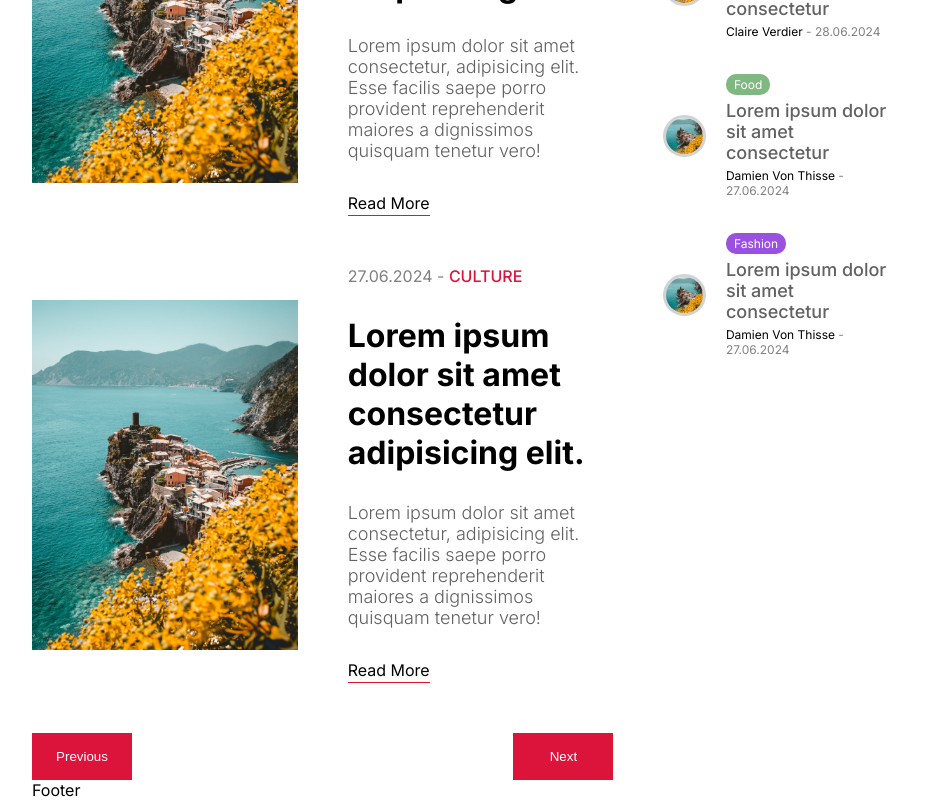
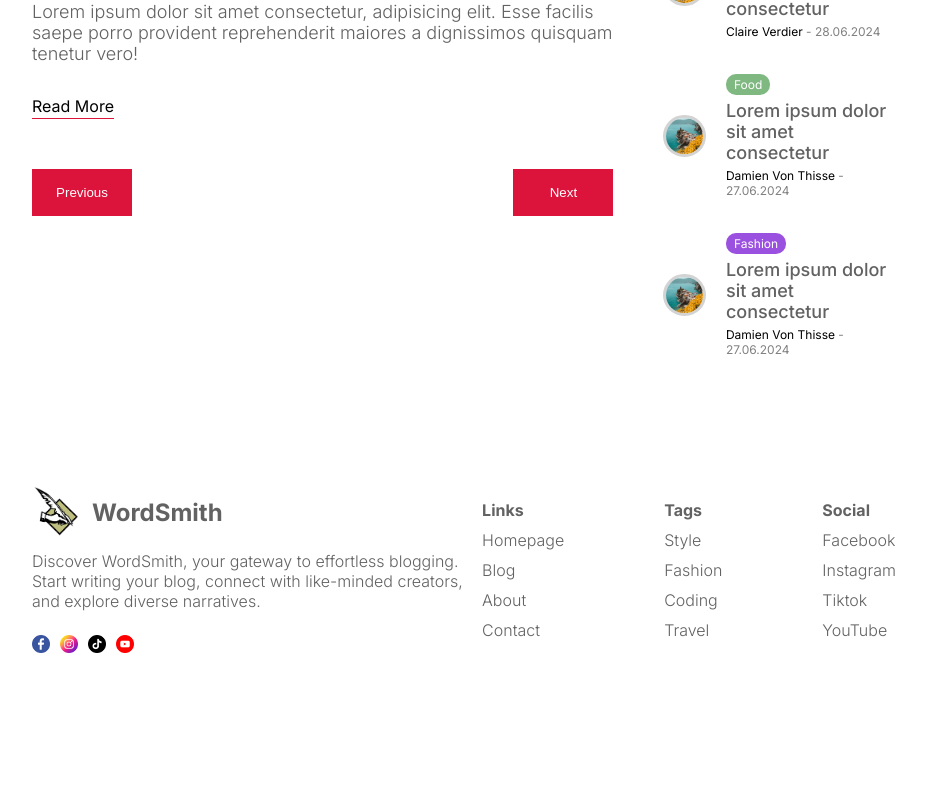
Before and after one commit to asha-saini06/blog-app, a Next.js app: page / in a window 1280 px wide. Shown: the part 2544-3344 px from the top of the page, without its empty margins (176-1102 px from the left). After the commit the page ends 3217 px from the top, so only its background shows below. Built offline with nearby package versions, Linux system fonts and the light colour scheme.

Commit message:
Footer Component Design

```diff
--- a/src/components/Menu/menu.module.css
+++ b/src/components/Menu/menu.module.css
@@ -12,3 +12,9 @@
 .title {
     font-size: 28px;
 }
+
+@media screen and (max-width: 1024px) {
+    .container {
+        display: none;
+    }
+}
--- a/src/components/card/card.module.css
+++ b/src/components/card/card.module.css
@@ -42,3 +42,9 @@
     width: max-content;
     padding: 2px 0px;
 }
+
+@media screen and (max-width: 1280px) {
+    .imageContainer {
+        display: none;
+    }
+}
--- a/src/components/footer/Footer.jsx
+++ b/src/components/footer/Footer.jsx
@@ -1,8 +1,53 @@
 import React from "react";
 import styles from "./footer.module.css";
+import Image from "next/image";
+import Link from "next/link";
 
 const Footer = () => {
-  return <div className={styles.container}>Footer</div>;
+  return (
+    <div className={styles.container}>
+      <div className={styles.info}>
+        <div className={styles.logo}>
+          <Image src="/logo.png" alt="logo" width={50} height={50} />
+          <h1 className={styles.logoText}>WordSmith</h1>
+        </div>
+        <p className={styles.desc}>
+          Discover WordSmith, your gateway to effortless blogging. Start writing
+          your blog, connect with like-minded creators, and explore diverse
+          narratives.
+        </p>
+        <div className={styles.icons}>
+          <Image src="/facebook.png" alt="facebook" width={18} height={18} />
+          <Image src="/instagram.png" alt="instagram" width={18} height={18} />
+          <Image src="/tiktok.png" alt="tiktok" width={18} height={18} />
+          <Image src="/youtube.png" alt="youtube" width={18} height={18} />
+        </div>
+      </div>
+      <div className={styles.links}>
+        <div className={styles.list}>
+          <span className={styles.listTitle}>Links</span>
+          <Link href="/">Homepage</Link>
+          <Link href="/">Blog</Link>
+          <Link href="/">About</Link>
+          <Link href="/">Contact</Link>
+        </div>
+        <div className={styles.list}>
+          <span className={styles.listTitle}>Tags</span>
+          <Link href="/">Style</Link>
+          <Link href="/">Fashion</Link>
+          <Link href="/">Coding</Link>
+          <Link href="/">Travel</Link>
+        </div>
+        <div className={styles.list}>
+          <span className={styles.listTitle}>Social</span>
+          <Link href="/">Facebook</Link>
+          <Link href="/">Instagram</Link>
+          <Link href="/">Tiktok</Link>
+          <Link href="/">YouTube</Link>
+        </div>
+      </div>
+    </div>
+  );
 };
 
 export default Footer;
--- a/src/components/footer/footer.module.css
+++ b/src/components/footer/footer.module.css
@@ -1 +1,77 @@
-.container {}
+.container {
+    margin-top: 50px;
+    display: flex;
+    align-items: center;
+    justify-content: space-between;
+    color: var(--softTextColor);
+    padding: 20px 0;
+}
+
+.info {
+    flex: 1;
+    display: flex;
+    flex-direction: column;
+    gap: 14px;
+}
+
+.logo {
+    display: flex;
+    align-items: center;
+    gap: 10px;
+}
+
+.logoText {
+    font-size: 24px;
+}
+
+.desc {
+    font-weight: 300;
+}
+
+.icons {
+    display: flex;
+    gap: 10px;
+    margin-top: 10px;
+}
+
+.links {
+    flex: 1;
+    display: flex;
+    justify-content: flex-end;
+    gap: 100px;
+}
+
+.list {
+    display: flex;
+    flex-direction: column;
+    gap: 10px;
+    font-weight: 300;
+}
+
+.listTitle {
+    font-weight: bold;
+}
+
+@media screen and (max-width: 1024px) {
+    .links {
+        gap: 50px;
+    }
+}
+
+@media screen and (max-width: 768px) {
+    .container {
+        flex-direction: column;
+        gap: 50px;
+    }
+
+    .links {
+        width: 100%;
+        justify-content: space-between;
+    }
+}
+
+@media screen and (max-width: 640px) {
+    .links {
+        font-size: 14px;
+    }
+}
```
Also changed, not shown: public/logo.png.
